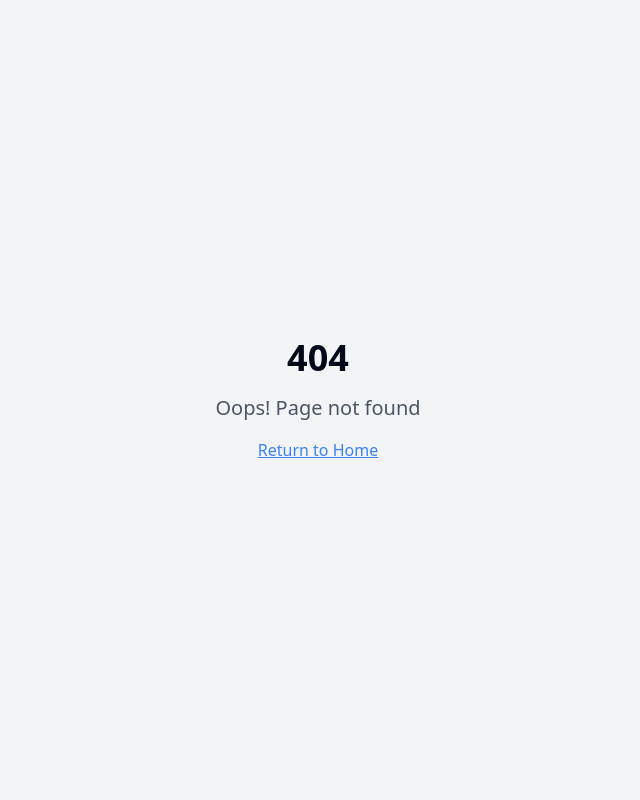
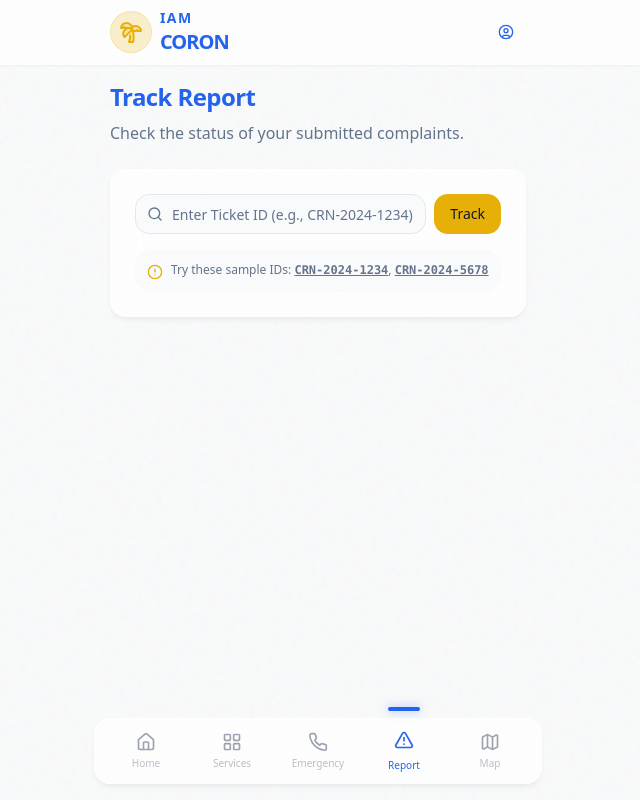
Before and after one commit to LachlanGitz/iamCORON-App, a React (Vite) app: page /report/status in a window 1280 px wide. Before the commit this address had no page. Shown: the whole page, without its empty margins (322-962 px from the left). Built offline with nearby package versions, Linux system fonts and the light colour scheme.

Commit message:
[dyad] Added report status tracking - wrote 3 file(s)

```diff
--- a/src/App.tsx
+++ b/src/App.tsx
@@ -8,6 +8,7 @@ import AppLayout from "./components/layout/AppLayout";
 import Index from "./pages/Index";
 import EmergencyContacts from "./pages/EmergencyContacts";
 import ReportIssue from "./pages/ReportIssue";
+import ReportStatus from "./pages/ReportStatus";
 import TourismMap from "./pages/TourismMap";
 import Services from "./pages/Services";
 import EmergencyPasundo from "./pages/EmergencyPasundo";
@@ -40,6 +41,7 @@ const App = () => (
               <Route path="/services/private" element={<PrivateServices />} />
               <Route path="/emergency" element={<EmergencyContacts />} />
               <Route path="/report" element={<ReportIssue />} />
+              <Route path="/report/status" element={<ReportStatus />} />
               <Route path="/map" element={<TourismMap />} />
               <Route path="/settings" element={<Settings />} />
               {/* Fallback for profile to settings */}
--- a/src/pages/ReportIssue.tsx
+++ b/src/pages/ReportIssue.tsx
@@ -8,12 +8,14 @@ import { Label } from '@/components/ui/label';
 import { Tabs, TabsContent, TabsList, TabsTrigger } from '@/components/ui/tabs';
 import { Checkbox } from '@/components/ui/checkbox';
 import { toast } from 'sonner';
-import { MapPin, Camera, Loader2, AlertTriangle, UserX } from 'lucide-react';
+import { MapPin, Camera, Loader2, AlertTriangle, UserX, FileSearch } from 'lucide-react';
+import { useNavigate } from 'react-router-dom';
 
 const ReportIssue = () => {
   const [loading, setLoading] = useState(false);
   const [submitted, setSubmitted] = useState(false);
   const [reportType, setReportType] = useState("incident"); // incident or abuse
+  const navigate = useNavigate();
 
   const handleSubmit = (e: React.FormEvent) => {
     e.preventDefault();
@@ -40,16 +42,24 @@ const ReportIssue = () => {
         <p className="text-muted-foreground max-w-xs">
           Thank you. Your report has been securely transmitted to the proper authorities for action.
         </p>
-        <Button onClick={() => setSubmitted(false)} className="mt-4">Submit Another Report</Button>
+        <div className="flex flex-col gap-2 w-full max-w-xs mt-4">
+            <Button onClick={() => navigate('/report/status')} variant="outline" className="w-full">Track Status</Button>
+            <Button onClick={() => setSubmitted(false)} className="w-full">Submit Another Report</Button>
+        </div>
       </div>
     );
   }
 
   return (
-    <div className="space-y-6">
-      <div className="space-y-2">
-        <h2 className="text-2xl font-bold tracking-tight">Submit a Report</h2>
-        <p className="text-muted-foreground">Choose the type of report you wish to file.</p>
+    <div className="space-y-6 pb-20">
+      <div className="flex items-start justify-between">
+        <div className="space-y-2">
+            <h2 className="text-2xl font-bold tracking-tight">Submit a Report</h2>
+            <p className="text-muted-foreground">Choose the type of report you wish to file.</p>
+        </div>
+        <Button size="icon" variant="outline" onClick={() => navigate('/report/status')} title="Track Report Status">
+            <FileSearch className="h-5 w-5" />
+        </Button>
       </div>
 
       <Tabs defaultValue="incident" className="w-full" onValueChange={setReportType}>
--- /dev/null
+++ b/src/pages/ReportStatus.tsx
@@ -0,0 +1,163 @@
+import React, { useState } from 'react';
+import { Card, CardContent, CardHeader, CardTitle, CardDescription } from '@/components/ui/card';
+import { Input } from '@/components/ui/input';
+import { Button } from '@/components/ui/button';
+import { Badge } from '@/components/ui/badge';
+import { Search, CheckCircle2, Clock, FileText, AlertCircle } from 'lucide-react';
+import { cn } from '@/lib/utils';
+import { toast } from 'sonner';
+
+// Mock data for demonstration
+const MOCK_TICKETS = {
+  'CRN-2024-1234': {
+    id: 'CRN-2024-1234',
+    type: 'Incident: Uncollected Garbage',
+    date: 'Oct 26, 2024',
+    status: 'Resolved',
+    steps: [
+      { status: 'completed', title: 'Report Submitted', date: 'Oct 26, 10:30 AM', desc: 'Report received by system.' },
+      { status: 'completed', title: 'Verified', date: 'Oct 26, 01:15 PM', desc: 'Verified by MENRO Officer.' },
+      { status: 'completed', title: 'Action Taken', date: 'Oct 27, 09:00 AM', desc: 'Garbage truck dispatched to location.' },
+      { status: 'completed', title: 'Case Closed', date: 'Oct 27, 11:30 AM', desc: 'Issue resolved.' },
+    ]
+  },
+  'CRN-2024-5678': {
+    id: 'CRN-2024-5678',
+    type: 'Abuse: Overpricing Tricycle',
+    date: 'Oct 28, 2024',
+    status: 'In Progress',
+    steps: [
+      { status: 'completed', title: 'Report Submitted', date: 'Oct 28, 08:45 AM', desc: 'Report received securely.' },
+      { status: 'completed', title: 'Under Review', date: 'Oct 28, 10:00 AM', desc: 'Assigned to Traffic Management Office.' },
+      { status: 'current', title: 'Investigation', date: 'In Progress', desc: 'Summoning driver for explanation.' },
+      { status: 'pending', title: 'Resolution', date: '-', desc: 'Final verdict and penalty.' },
+    ]
+  },
+  'CRN-2024-9012': {
+    id: 'CRN-2024-9012',
+    type: 'Incident: Broken Streetlight',
+    date: 'Oct 29, 2024',
+    status: 'Received',
+    steps: [
+      { status: 'completed', title: 'Report Submitted', date: 'Oct 29, 06:20 PM', desc: 'Report received.' },
+      { status: 'current', title: 'Queued', date: 'Waiting', desc: 'Waiting for Engineering Schedule.' },
+      { status: 'pending', title: 'Repair', date: '-', desc: 'Technician dispatch.' },
+      { status: 'pending', title: 'Verification', date: '-', desc: 'Confirmation of fix.' },
+    ]
+  }
+};
+
+const StatusTimeline = ({ steps }: { steps: any[] }) => {
+  return (
+    <div className="relative pl-4 border-l-2 border-gray-200 dark:border-gray-700 space-y-8 my-6">
+      {steps.map((step, index) => (
+        <div key={index} className="relative">
+          {/* Dot */}
+          <div className={cn(
+            "absolute -left-[21px] top-1 h-4 w-4 rounded-full border-2 bg-background flex items-center justify-center",
+            step.status === 'completed' ? "border-green-500 bg-green-500 text-white" :
+            step.status === 'current' ? "border-primary bg-primary text-white animate-pulse" :
+            "border-gray-300 bg-gray-100"
+          )}>
+            {step.status === 'completed' && <CheckCircle2 className="h-3 w-3" />}
+            {step.status === 'current' && <Clock className="h-3 w-3" />}
+          </div>
+
+          <div className="flex flex-col">
+            <h4 className={cn("text-sm font-bold", step.status === 'pending' ? "text-gray-400" : "text-gray-900 dark:text-gray-100")}>
+              {step.title}
+            </h4>
+            <span className="text-xs text-muted-foreground font-mono mb-1">{step.date}</span>
+            <p className="text-xs text-gray-500 dark:text-gray-400">{step.desc}</p>
+          </div>
+        </div>
+      ))}
+    </div>
+  );
+};
+
+const ReportStatus = () => {
+  const [ticketId, setTicketId] = useState("");
+  const [result, setResult] = useState<any>(null);
+  const [searched, setSearched] = useState(false);
+
+  const handleSearch = (e: React.FormEvent) => {
+    e.preventDefault();
+    setSearched(true);
+    // Simulate search delay
+    setTimeout(() => {
+        // @ts-ignore
+      const found = MOCK_TICKETS[ticketId as keyof typeof MOCK_TICKETS];
+      if (found) {
+        setResult(found);
+        toast.success("Ticket Found");
+      } else {
+        setResult(null);
+        toast.error("Ticket not found. Please check the number.");
+      }
+    }, 500);
+  };
+
+  return (
+    <div className="space-y-6 pb-20">
+      <div className="space-y-2">
+        <h2 className="text-2xl font-bold tracking-tight text-secondary">Track Report</h2>
+        <p className="text-muted-foreground">Check the status of your submitted complaints.</p>
+      </div>
+
+      <Card className="glass-panel border-l-4 border-l-secondary">
+        <CardContent className="pt-6">
+          <form onSubmit={handleSearch} className="flex gap-2">
+            <div className="relative flex-1">
+              <Search className="absolute left-3 top-3 h-4 w-4 text-muted-foreground" />
+              <Input
+                placeholder="Enter Ticket ID (e.g., CRN-2024-1234)"
+                className="pl-9"
+                value={ticketId}
+                onChange={(e) => setTicketId(e.target.value)}
+                required
+              />
+            </div>
+            <Button type="submit">Track</Button>
+          </form>
+
+          <div className="mt-4 text-xs text-muted-foreground bg-gray-50 dark:bg-gray-800/50 p-3 rounded-lg flex gap-2 items-start">
+             <AlertCircle className="h-4 w-4 shrink-0 mt-0.5 text-primary" />
+             <p>Try these sample IDs: <span className="font-mono font-bold select-all cursor-pointer hover:text-primary underline" onClick={() => setTicketId('CRN-2024-1234')}>CRN-2024-1234</span>, <span className="font-mono font-bold select-all cursor-pointer hover:text-primary underline" onClick={() => setTicketId('CRN-2024-5678')}>CRN-2024-5678</span></p>
+          </div>
+        </CardContent>
+      </Card>
+
+      {searched && !result && (
+        <div className="text-center py-10 animate-in fade-in zoom-in-95">
+           <FileText className="h-12 w-12 mx-auto text-gray-300 mb-3" />
+           <h3 className="text-lg font-medium text-gray-900 dark:text-gray-100">No Record Found</h3>
+           <p className="text-sm text-gray-500">We couldn't find a report with that reference number.</p>
+        </div>
+      )}
+
+      {result && (
+        <div className="animate-in slide-in-from-bottom-4 duration-500">
+          <Card className="overflow-hidden">
+            <CardHeader className="bg-secondary/5 border-b border-secondary/10 pb-4">
+               <div className="flex justify-between items-start">
+                 <div>
+                   <CardTitle className="font-mono text-xl tracking-tight text-secondary">{result.id}</CardTitle>
+                   <CardDescription className="mt-1 font-medium text-gray-700 dark:text-gray-300">{result.type}</CardDescription>
+                 </div>
+                 <Badge variant={result.status === 'Resolved' ? 'default' : 'secondary'} className={result.status === 'Resolved' ? 'bg-green-600' : ''}>
+                   {result.status}
+                 </Badge>
+               </div>
+            </CardHeader>
+            <CardContent className="pt-6">
+               <StatusTimeline steps={result.steps} />
+            </CardContent>
+          </Card>
+        </div>
+      )}
+    </div>
+  );
+};
+
+export default ReportStatus;
```
